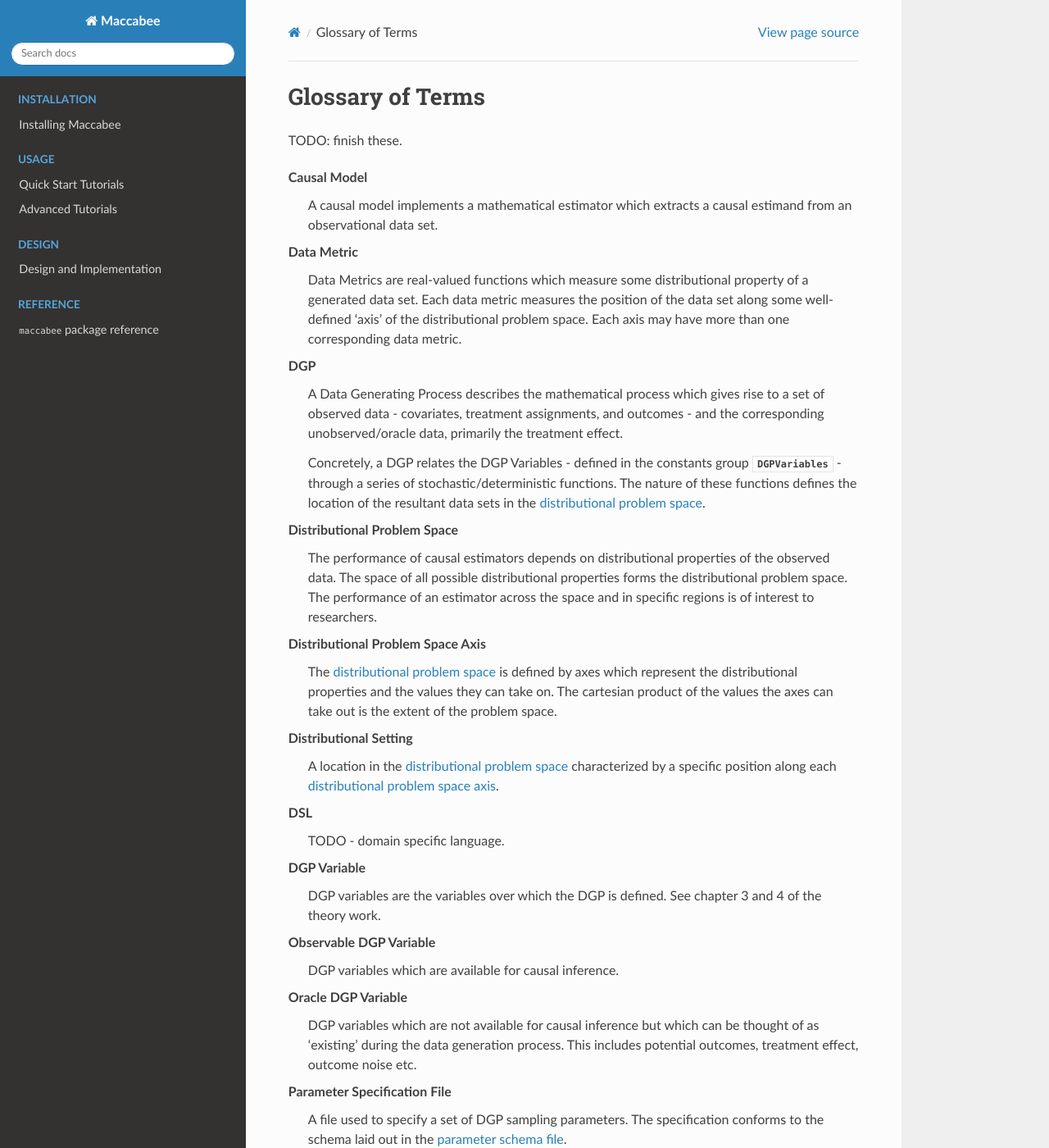
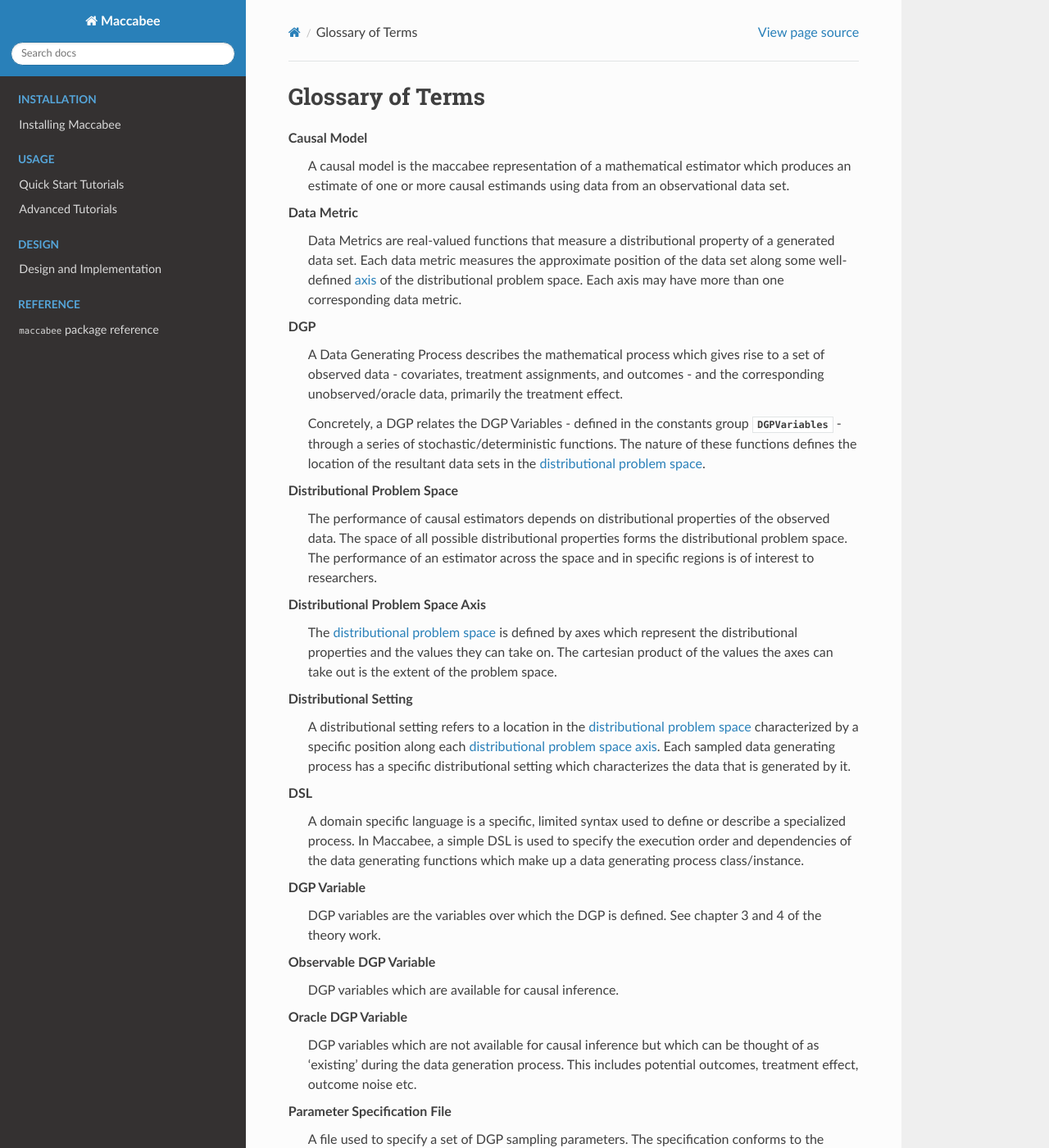
Before and after one commit to JoshBroomberg/Maccabee, a Sphinx documentation site: the page built from Maccabee/docs/source/glossary.rst, in a window 1280 px wide and 1400 px high. Shown: the whole window at 82% size. Built offline with Sphinx 7.4.7 and the Read the Docs theme 2.0.0, drawn with Linux system fonts in a browser that asks for light colours; some of the changed text lies outside the part shown.

Commit message:
glossary update

```diff
--- a/Maccabee/docs/source/glossary.rst
+++ b/Maccabee/docs/source/glossary.rst
@@ -3,15 +3,13 @@
 Glossary of Terms
 =================
 
-TODO: finish these.
-
 .. glossary::
 
     Causal Model
-      A causal model implements a mathematical estimator which extracts a causal estimand from an observational data set.
+      A causal model is the maccabee representation of a mathematical estimator which produces an estimate of one or more causal estimands using data from an observational data set.
 
     Data Metric
-      Data Metrics are real-valued functions which measure some distributional property of a generated data set. Each data metric measures the position of the data set along some well-defined 'axis' of the distributional problem space. Each axis may have more than one corresponding data metric.
+      Data Metrics are real-valued functions that measure a distributional property of a generated data set. Each data metric measures the approximate position of the data set along some well-defined :term:`axis <Distributional Problem Space Axis>` of the distributional problem space. Each axis may have more than one corresponding data metric.
 
     DGP
       A Data Generating Process describes the mathematical process which gives rise to a set of observed data - covariates, treatment assignments, and outcomes - and the corresponding unobserved/oracle data, primarily the treatment effect.
@@ -25,10 +23,10 @@ TODO: finish these.
       The :term:`distributional problem space` is defined by axes which represent the distributional properties and the values they can take on. The cartesian product of the values the axes can take out is the extent of the problem space.
 
     Distributional Setting
-      A location in the :term:`distributional problem space` characterized by a specific position along each :term:`distributional problem space axis`.
+      A distributional setting refers to a location in the :term:`distributional problem space` characterized by a specific position along each :term:`distributional problem space axis`. Each sampled data generating process has a specific distributional setting which characterizes the data that is generated by it.
 
     DSL
-      TODO - domain specific language.
+      A domain specific language is a specific, limited syntax used to define or describe a specialized process. In Maccabee, a simple DSL is used to specify the execution order and dependencies of the data generating functions which make up a data generating process class/instance.
 
     DGP Variable
       DGP variables are the variables over which the DGP is defined. See chapter 3 and 4 of the theory work.
@@ -52,7 +50,7 @@ TODO: finish these.
       Performance Metrics are real-valued functions which measure the quality of a causal estimator by comparing the estimand value to the ground truth. A performance metric may be well defined for a single estimand value but typically, in the context of this package, they are defined over a sample of estimand values with each estimand value corresponding to an estimate of the causal effect/s in a generated data set.
 
     Transformed Covariate
-      TODO - transformed covariate
+      Maccabee's sampled treatment and outcome functions are from the class of generalized, additive functions. This means they are comprised of a sum of nonlinear terms, each of which may comprise one or more observed covariates. The value of each of these terms can be thought of as the covariates that are the input of strictly linear treatment/outcome function. These values are thus referred to as the transformed covariates. Many of the data metrics are defined over these transformed covariates as this definition is a useful way to measure aspects of the sampled functions while controling for the effect of the functional form of the terms. See the :download:`theory paper </maccabee-theory-paper.pdf>` for more on the transformed covariates.
 
     YML
       YAML is a human-readable data-serialization language. It is commonly used for configuration files and in applications where data is being stored or transmitted (Wikipedia).
```
